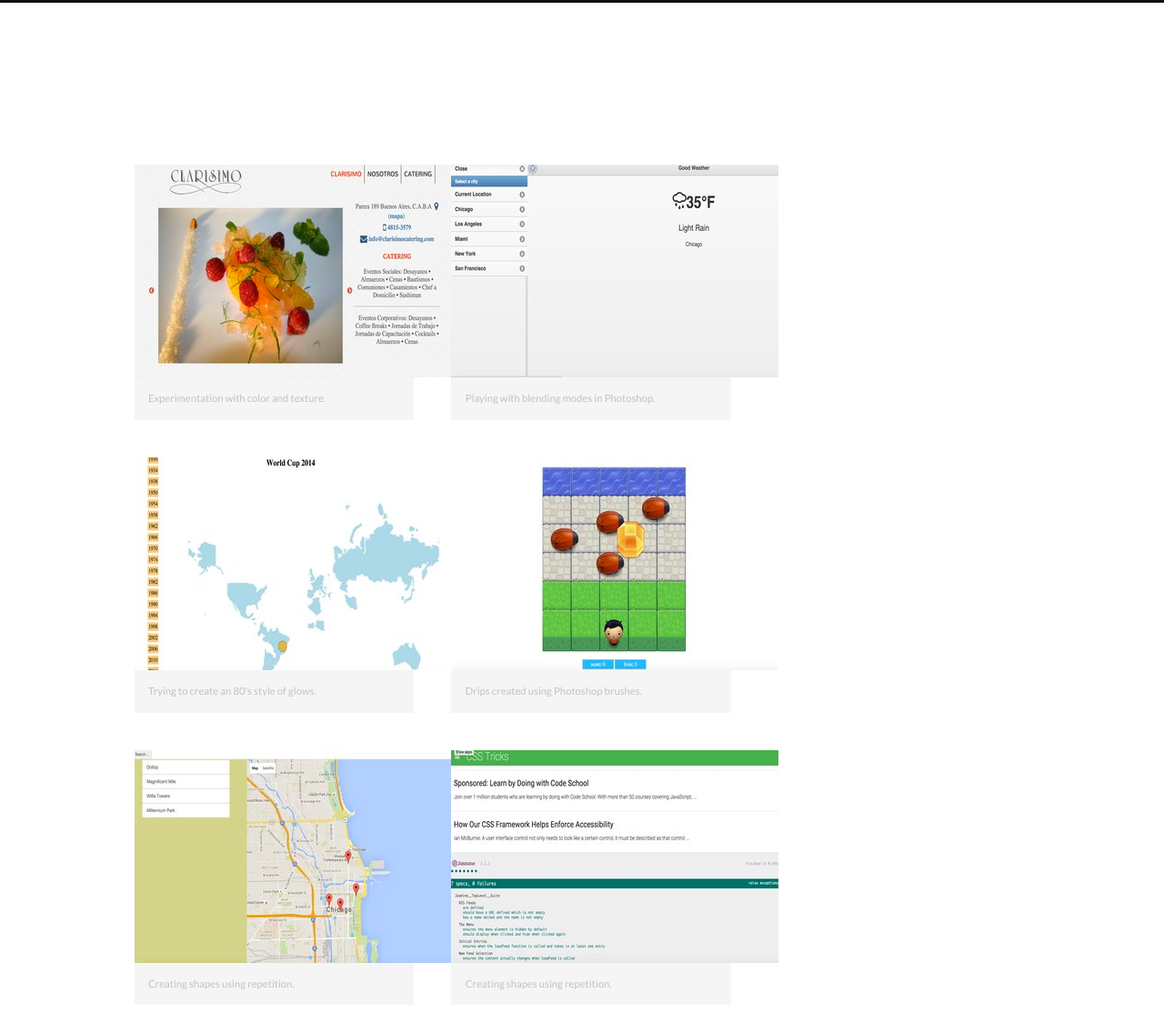
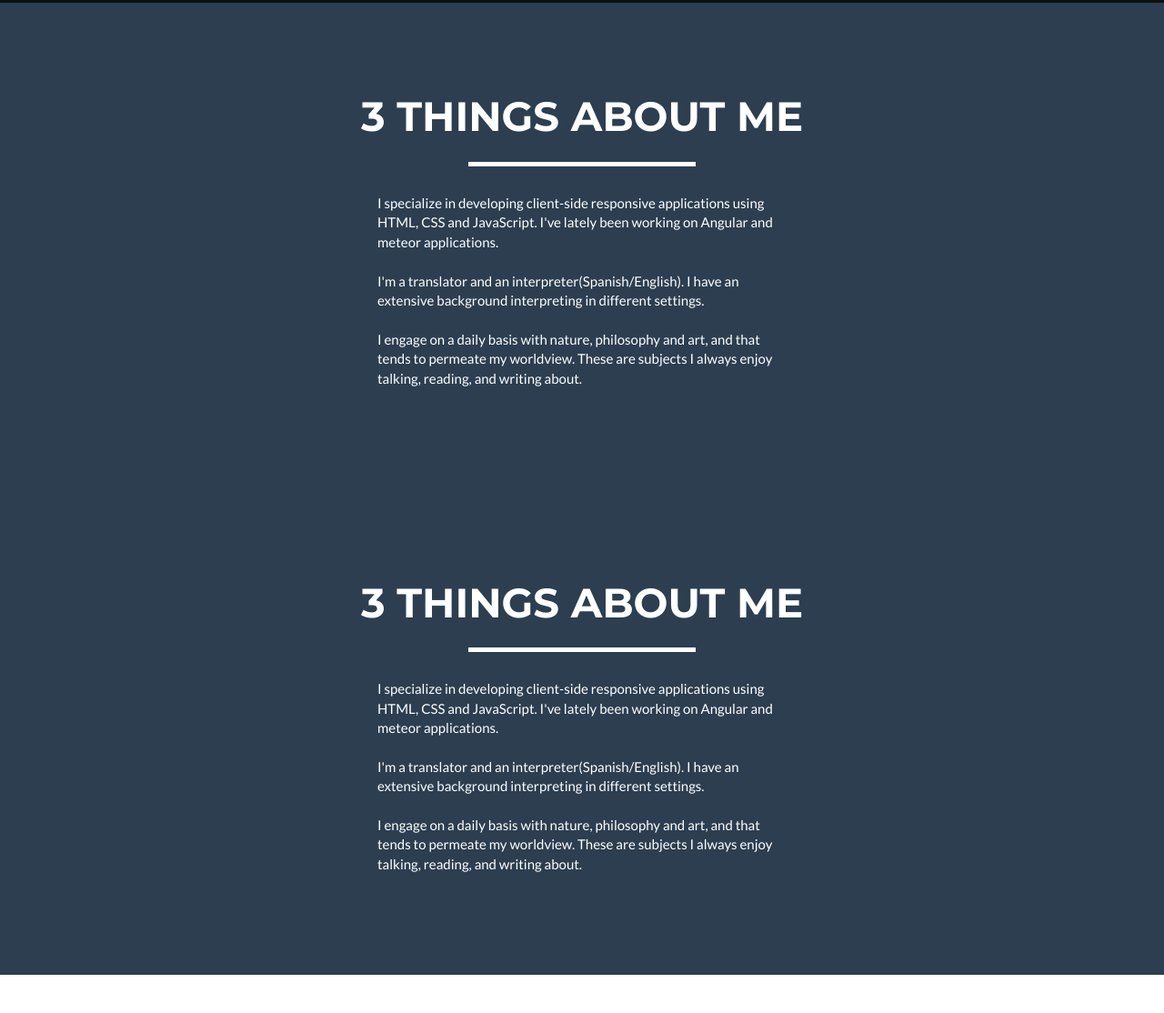
Before and after one commit to joseterrera/bootstrapSite, a plain HTML site: page index.html in a window 1280 px wide. Shown: the part 658-1772 px from the top of the page at 91% size. Drawn offline with nearby package versions, Linux system fonts and the light colour scheme.

Commit message:
took out pictures

```diff
--- a/css/freelancer.css
+++ b/css/freelancer.css
@@ -221,6 +221,11 @@ section h2 {
 section.success {
     color: #fff;
     background: #2C3E50;
+
+}
+
+section.success ul li {
+    margin: 0 20% 0 20%;
 }
 
 section.success a,
--- a/index.html
+++ b/index.html
@@ -76,7 +76,7 @@
                         <span class="skills">Web Developer - Bilingual - Philologist</span>
                         <ul class="list-inline">
                             <li>
-                                <a href="https://www.facebook.com/joseterrera" class="btn-social btn-outline"><i class="fa fa-fw fa-facebook"></i></a>
+                                <a class="btn-social btn-outline" a href="mailto:josefinaterrera@gmail.com"><i class="fa fa-fw fa-envelope"></i></a>
                             </li>
                             <li>
                                 <a href="https://plus.google.com/+JosefinaTerrera" class="btn-social btn-outline"><i class="fa fa-fw fa-google-plus"></i></a>
@@ -87,56 +87,41 @@
                             <li>
                                 <a href="https://www.linkedin.com/in/josefina-terrera-8b062856" class="btn-social btn-outline"><i class="fa fa-fw fa-linkedin"></i></a>
                             </li>
+                            <li>
+                                <a href="https://github.com/joseterrera" class="btn-social btn-outline"><i class="fa fa-fw fa-github"></i></a>
+                            </li>
+                            <li>
+                                <a href="http://womaninattic.co/" class="btn-social btn-outline"><i class="fa fa-fw fa-wordpress"></i></a>
+                            </li>
                         </ul>
                     </div>
                 </div>
             </div>
         </div>
     </header>
+    <!-- About Section -->
+    <section class="success" id="about">
+        <div class="container">
+            <div class="row">
+                <div class="col-lg-12 text-center">
+                    <h2>3 things about me</h2>
+                    <hr class="star-light">
+                </div>
+            </div>
+            <div class="row">
+                <div class="col-lg-8 col-lg-offset-2">
+                <ul class="list-unstyled">
+                    <li> I specialize in developing client-side responsive applications using HTML, CSS and JavaScript. I've lately been working on Angular and meteor applications.</li>
+                    <br>
+                    <li>I'm a translator and an interpreter(Spanish/English). I have an extensive background interpreting in different settings.</li>
+                    <br>
+                    <li>I engage on a daily basis with nature, philosophy and art, and that tends to permeate my worldview. These are subjects I always enjoy talking, reading, and writing about.</p>
+                </div>
+            </div>
+        </div>
+    </section>
 
-    <!-- Portfolio Grid Section -->
-    <section id="portfolio">
-        <div class="container">
-            <ul id="gallery">
-          <li>
-            <a href="imagesjpg/pic1.jpg">
-              <img src="img/imagesjpg/pic1.jpg" alt="">
-              <p>Experimentation with color and texture.</p>
-            </a>
-          </li>
-          <li>
-            <a href="imagesjpg/pic2.jpg">
-              <img src="img/imagesjpg/pic2.jpg" alt="">
-              <p>Playing with blending modes in Photoshop.</p>
-            </a>
-          </li>
-          <li>
-            <a href="imagesjpg/pic3.jpg">
-              <img src="img/imagesjpg/pic3.jpg" alt="">
-              <p>Trying to create an 80's style of glows.</p>
-            </a>
-          </li>
-          <li>
-            <a href="imagesjpg/pic6.jpg">
-              <img src="img/imagesjpg/pic4.jpg" alt="">
-              <p>Drips created using Photoshop brushes.</p>
-            </a>
-          </li>
-          <li>
-            <a href="imagesjpg/pic7.jpg">
-              <img src="img/imagesjpg/pic5.jpg" alt="">
-              <p>Creating shapes using repetition.</p>
-            </a>
-          </li>
-          <li>
-            <a href="imagesjpg/pic7.jpg">
-              <img src="img/imagesjpg/pic6.jpg" alt="">
-              <p>Creating shapes using repetition.</p>
-            </a>
-          </li>
-        </ul>
-        </div> <!-- end of container -->
-    </section>
+
 
     <!-- About Section -->
     <section class="success" id="about">
@@ -161,7 +146,7 @@
     </section>
 
     <!-- Contact Section -->
-    <section class="contact">
+    <section id="contact">
         <div class="container">
             <div class="row">
                 <div class="col-lg-12 text-center">
@@ -180,8 +165,8 @@
                     <div class="footer-col around">
                         <h3>Around the Web</h3>
                         <ul class="list-inline">
-                            <li>
-                                <a href="https://www.facebook.com/joseterrera" class="btn-social btn-outline"><i class="fa fa-fw fa-facebook"></i></a>
+                              <li>
+                                <a a href="mailto:josefinaterrera@gmail.com" class="btn-social btn-outline"><i class="fa fa-fw fa-envelope"></i></a>
                             </li>
                             <li>
                                 <a href="https://plus.google.com/+JosefinaTerrera" class="btn-social btn-outline"><i class="fa fa-fw fa-google-plus"></i></a>
@@ -191,6 +176,12 @@
                             </li>
                             <li>
                                 <a href="https://www.linkedin.com/in/josefina-terrera-8b062856" class="btn-social btn-outline"><i class="fa fa-fw fa-linkedin"></i></a>
+                            </li>
+                            <li>
+                                <a href="https://github.com/joseterrera" class="btn-social btn-outline"><i class="fa fa-fw fa-github"></i></a>
+                            </li>
+                            <li>
+                                <a href="http://womaninattic.co/" class="btn-social btn-outline"><i class="fa fa-fw fa-wordpress"></i></a>
                             </li>
                         </ul>
                     </div>
```
